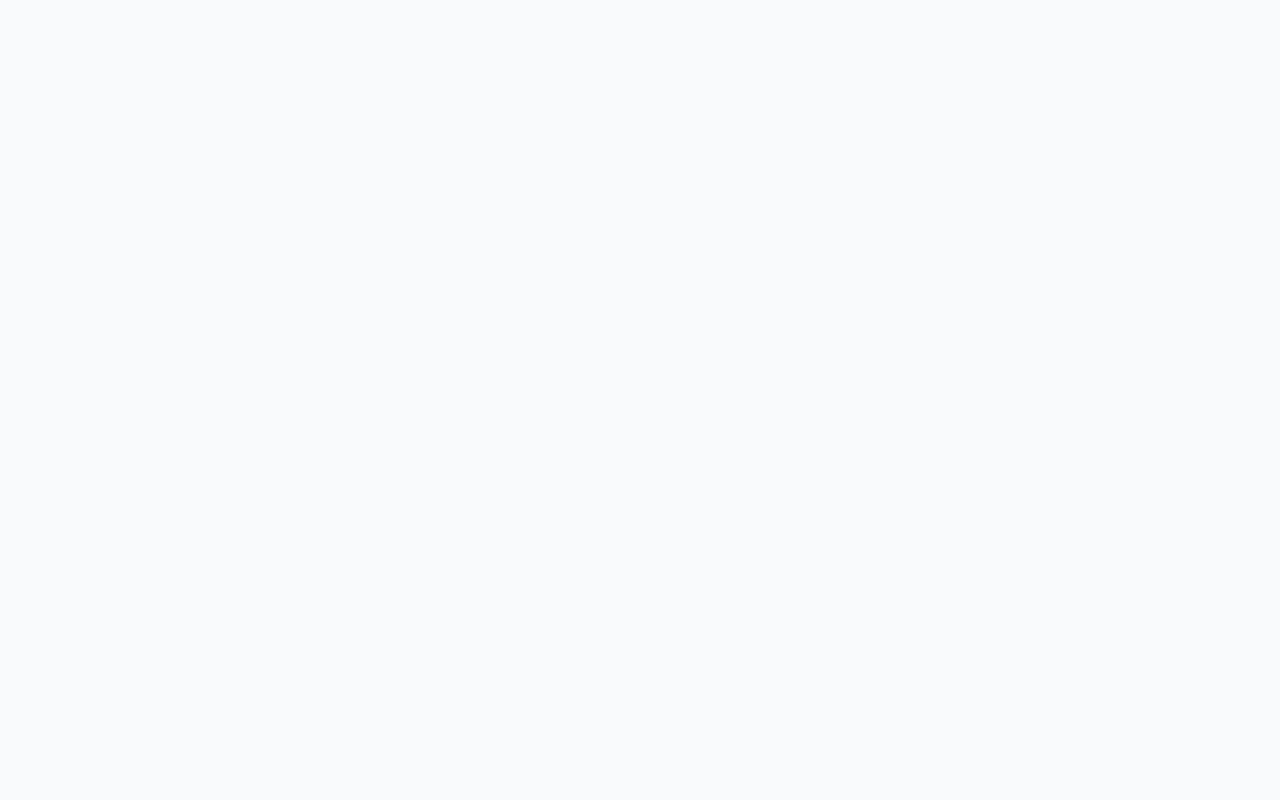
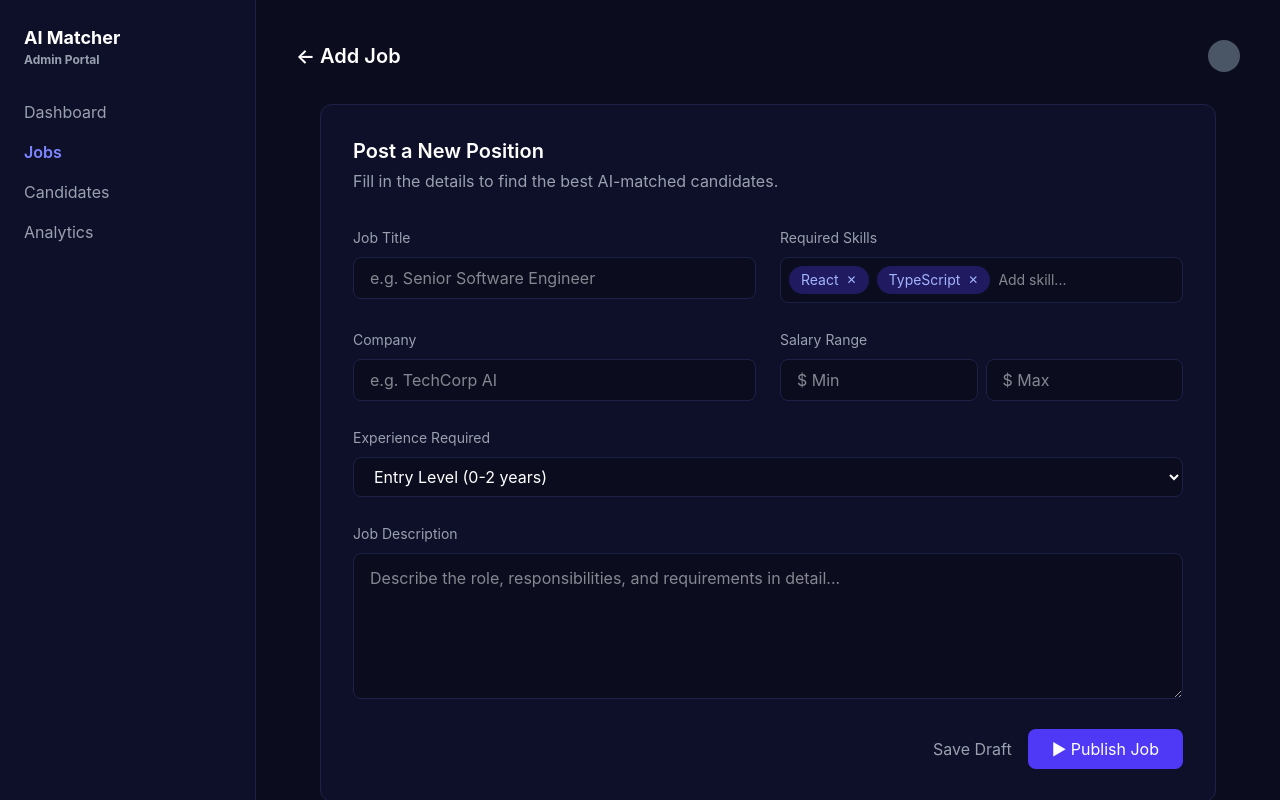
Before and after one commit to Laiba60/AI-Powered-Resume-and-Job-Matcher, a React app in the folder frontend/: page /admin/jobs/add in a window 1280 px wide. Before the commit this address had no page. Shown: the top 800 px of the page. Built offline with nearby package versions, Linux system fonts and the light colour scheme; the HTML template or start-up script is replaced by a standard one.

Commit message:
imrpove code

```diff
--- a/frontend/src/App.jsx
+++ b/frontend/src/App.jsx
@@ -9,6 +9,7 @@ import Jobs from './pages/jobs'
 import AdminDashboard from './pages/Admin/AdminDashboard'
 import AdminUsers from './pages/Admin/AdminUsers'
 import AdminJobManagement from './pages/Admin/AdminJobManagement'
+import AdminAddjob from './pages/Admin/AdminAddjob'
 
 const App = () => {
   return (
@@ -22,6 +23,7 @@ const App = () => {
       <Route path="/admin" element={<AdminDashboard />} />
       <Route path="/admin/users" element={<AdminUsers />} />
       <Route path="/admin/jobs" element={<AdminJobManagement />} />
+      <Route path="/admin/jobs/add" element={<AdminAddjob />} />
     </Routes>
   )
 }
--- a/frontend/src/components/Admin/Sidebar.jsx
+++ b/frontend/src/components/Admin/Sidebar.jsx
@@ -1,31 +1,29 @@
+import { useNavigate } from "react-router-dom";
+
 export default function Sidebar() {
+  const navigate = useNavigate();
+
   return (
     <div className="w-64 bg-[#0E1627] p-6 flex flex-col justify-between">
       <div>
         <h2 className="text-xl font-bold mb-8">AI Matcher</h2>
 
         <nav className="space-y-3">
-          <SidebarItem active label="Dashboard" />
-          <SidebarItem label="Users" />
-          <SidebarItem label="Jobs" />
-          <SidebarItem label="Add Job" />
+          <SidebarItem label="Dashboard" onClick={() => navigate("/admin")} />
+          <SidebarItem label="Users" onClick={() => navigate("/admin/users")} />
+          <SidebarItem label="Jobs" onClick={() => navigate("/admin/jobs")} />
+          <SidebarItem label="Add Job" onClick={() => navigate("/admin/jobs/add")} />
           <SidebarItem label="Analytics" />
         </nav>
-      </div>
-
-      <div className="bg-indigo-600 p-4 rounded-xl">
-        <p className="text-sm mb-2">PRO PLAN</p>
-        <button className="bg-white text-black w-full py-1 rounded-lg text-sm">
-          Upgrade
-        </button>
       </div>
     </div>
   );
 }
 
-function SidebarItem({ label, active }) {
+function SidebarItem({ label, active, onClick }) {
   return (
     <div
+      onClick={onClick}
       className={`px-4 py-2 rounded-lg cursor-pointer text-sm ${
         active
           ? "bg-indigo-600 text-white"
--- a/frontend/src/components/MatchResultSidebar.jsx
+++ b/frontend/src/components/MatchResultSidebar.jsx
@@ -1,4 +1,6 @@
+import { useNavigate } from 'react-router-dom';
 export default function MatchResultSidebar() {
+  const Navigate = useNavigate();
   return (
     <div className="w-64 bg-white  flex flex-col justify-between p-6">
       <div>
@@ -15,7 +17,8 @@ export default function MatchResultSidebar() {
             Upload Resume
           </button>
 
-          <button className="block w-full text-left px-4 py-2 hover:bg-gray-100 rounded-lg">
+          <button
+          className="block w-full text-left px-4 py-2 hover:bg-gray-100 rounded-lg">
             Jobs
           </button>
 
--- a/frontend/src/pages/Admin/AdminAddjob.jsx
+++ b/frontend/src/pages/Admin/AdminAddjob.jsx
@@ -0,0 +1,223 @@
+import React, { useState } from "react";
+
+const AddJob = () => {
+  const [skills, setSkills] = useState(["React", "TypeScript"]);
+  const [skillInput, setSkillInput] = useState("");
+
+  const addSkill = (e) => {
+    if (e.key === "Enter" && skillInput.trim() !== "") {
+      setSkills([...skills, skillInput]);
+      setSkillInput("");
+    }
+  };
+
+  const removeSkill = (skill) => {
+    setSkills(skills.filter((s) => s !== skill));
+  };
+
+  return (
+    <div className="flex min-h-screen bg-[#0b0d1f] text-white">
+
+      {/* Sidebar */}
+      <aside className="hidden md:flex w-64 bg-[#0e1029] border-r border-[#1e2147] p-6 flex-col justify-between">
+
+        <div>
+          <h2 className="text-lg font-bold mb-8">
+            AI Matcher
+            <span className="block text-xs text-gray-400">
+              Admin Portal
+            </span>
+          </h2>
+
+          <nav className="space-y-4">
+            <a className="block text-gray-400 hover:text-white cursor-pointer">
+              Dashboard
+            </a>
+
+            <a className="block text-indigo-400 font-semibold cursor-pointer">
+              Jobs
+            </a>
+
+            <a className="block text-gray-400 hover:text-white cursor-pointer">
+              Candidates
+            </a>
+
+            <a className="block text-gray-400 hover:text-white cursor-pointer">
+              Analytics
+            </a>
+          </nav>
+        </div>
+
+        <div className="text-gray-400">
+          <a className="cursor-pointer">Settings</a>
+        </div>
+      </aside>
+
+      {/* Main Content */}
+      <main className="flex-1 p-4 sm:p-6 md:p-10">
+
+        {/* Header */}
+        <div className="flex justify-between items-center mb-8">
+          <h1 className="text-lg sm:text-xl font-semibold">
+            ← Add Job
+          </h1>
+
+          <div className="flex items-center gap-4">
+            <span className="w-8 h-8 bg-gray-600 rounded-full"></span>
+          </div>
+        </div>
+
+        {/* Card */}
+        <div className="bg-[#0e1029] border border-[#1e2147] rounded-xl p-6 md:p-8 max-w-4xl w-full mx-auto">
+
+          <h2 className="text-lg md:text-xl font-semibold mb-1">
+            Post a New Position
+          </h2>
+
+          <p className="text-gray-400 mb-8 text-sm md:text-base">
+            Fill in the details to find the best AI-matched candidates.
+          </p>
+
+          {/* Form */}
+          <div className="grid grid-cols-1 md:grid-cols-2 gap-6">
+
+            {/* Job Title */}
+            <div>
+              <label className="text-sm text-gray-400">
+                Job Title
+              </label>
+
+              <input
+                className="mt-2 w-full bg-[#0b0d1f] border border-[#1e2147] rounded-lg px-4 py-2 focus:outline-none"
+                placeholder="e.g. Senior Software Engineer"
+              />
+            </div>
+
+            {/* Skills */}
+            <div>
+              <label className="text-sm text-gray-400">
+                Required Skills
+              </label>
+
+              <div className="flex flex-wrap items-center gap-2 mt-2 bg-[#0b0d1f] border border-[#1e2147] rounded-lg p-2">
+
+                {skills.map((skill) => (
+                  <span
+                    key={skill}
+                    className="bg-indigo-600/30 text-indigo-300 px-3 py-1 rounded-full text-sm flex items-center gap-2"
+                  >
+                    {skill}
+
+                    <button
+                      onClick={() => removeSkill(skill)}
+                      className="text-xs"
+                    >
+                      ✕
+                    </button>
+                  </span>
+                ))}
+
+                <input
+                  value={skillInput}
+                  onChange={(e) => setSkillInput(e.target.value)}
+                  onKeyDown={addSkill}
+                  className="bg-transparent outline-none text-sm flex-1 min-w-[120px]"
+                  placeholder="Add skill..."
+                />
+              </div>
+            </div>
+
+            {/* Company */}
+            <div>
+              <label className="text-sm text-gray-400">
+                Company
+              </label>
+
+              <input
+                className="mt-2 w-full bg-[#0b0d1f] border border-[#1e2147] rounded-lg px-4 py-2"
+                placeholder="e.g. TechCorp AI"
+              />
+            </div>
+
+            {/* Salary */}
+            <div>
+              <label className="text-sm text-gray-400">
+                Salary Range
+              </label>
+
+              <div className="flex flex-col sm:flex-row gap-2 mt-2">
+
+                <input
+                  className="w-full bg-[#0b0d1f] border border-[#1e2147] rounded-lg px-4 py-2"
+                  placeholder="$ Min"
+                />
+
+                <input
+                  className="w-full bg-[#0b0d1f] border border-[#1e2147] rounded-lg px-4 py-2"
+                  placeholder="$ Max"
+                />
+              </div>
+            </div>
+
+            {/* Experience */}
+            <div className="md:col-span-2">
+              <label className="text-sm text-gray-400">
+                Experience Required
+              </label>
+
+              <select className="mt-2 w-full bg-[#0b0d1f] border border-[#1e2147] rounded-lg px-4 py-2">
+                <option>Entry Level (0-2 years)</option>
+                <option>Mid Level (2-5 years)</option>
+                <option>Senior (5+ years)</option>
+              </select>
+            </div>
+
+            {/* Description */}
+            <div className="md:col-span-2">
+              <label className="text-sm text-gray-400">
+                Job Description
+              </label>
+
+              <textarea
+                rows="5"
+                className="mt-2 w-full bg-[#0b0d1f] border border-[#1e2147] rounded-lg px-4 py-3"
+                placeholder="Describe the role, responsibilities, and requirements in detail..."
+              />
+            </div>
+          </div>
+
+          {/* Buttons */}
+          <div className="flex flex-col sm:flex-row sm:justify-end gap-4 mt-6">
+
+            <button className="text-gray-400 hover:text-white">
+              Save Draft
+            </button>
+
+            <button className="bg-indigo-600 hover:bg-indigo-700 px-6 py-2 rounded-lg">
+              ▶ Publish Job
+            </button>
+          </div>
+        </div>
+
+        {/* AI Tip */}
+        <div className="bg-[#0e1029] border border-[#1e2147] rounded-xl p-5 mt-6 max-w-4xl w-full mx-auto">
+
+          <h3 className="text-indigo-400 font-semibold mb-1">
+            AI Matcher Tip
+          </h3>
+
+          <p className="text-gray-400 text-sm">
+            Our AI performs better when you provide specific technical
+            skills. Avoid generic terms like "Good Communication"
+            and focus on stack requirements like "Tailwind CSS"
+            or "PostgreSQL".
+          </p>
+
+        </div>
+
+      </main>
+    </div>
+  );
+};
+
+export default AddJob;
--- a/frontend/src/pages/Admin/AdminDashboard.jsx
+++ b/frontend/src/pages/Admin/AdminDashboard.jsx
@@ -4,8 +4,10 @@ import StatCard from "../../components/Admin/Statcard";
 import UserGrowthChart from "../../components/Admin/UserGrowthChart";
 import SkillDemandCard from "../../components/Admin/SkillDemandCard";
 import RecentMatchesTable from "../../components/Admin/RecentMatchestable";
+import { useNavigate } from 'react-router-dom';
 
 export default function AdminDashboard() {
+  const Navigate = useNavigate();
   return (
     <div className="flex h-screen bg-[#0B1220] text-white">
       <Sidebar />
```
